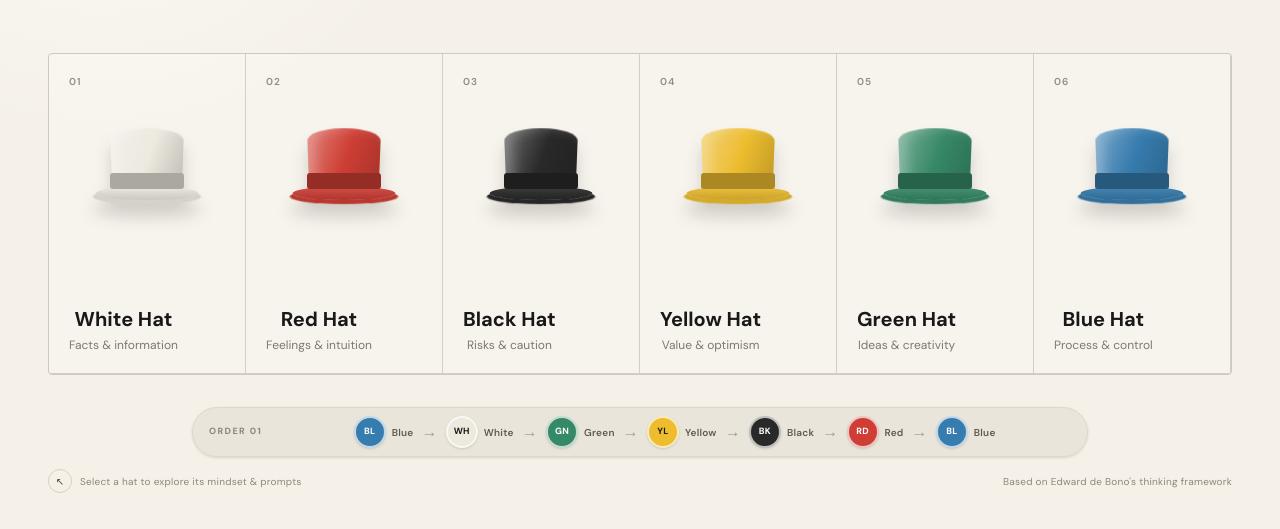
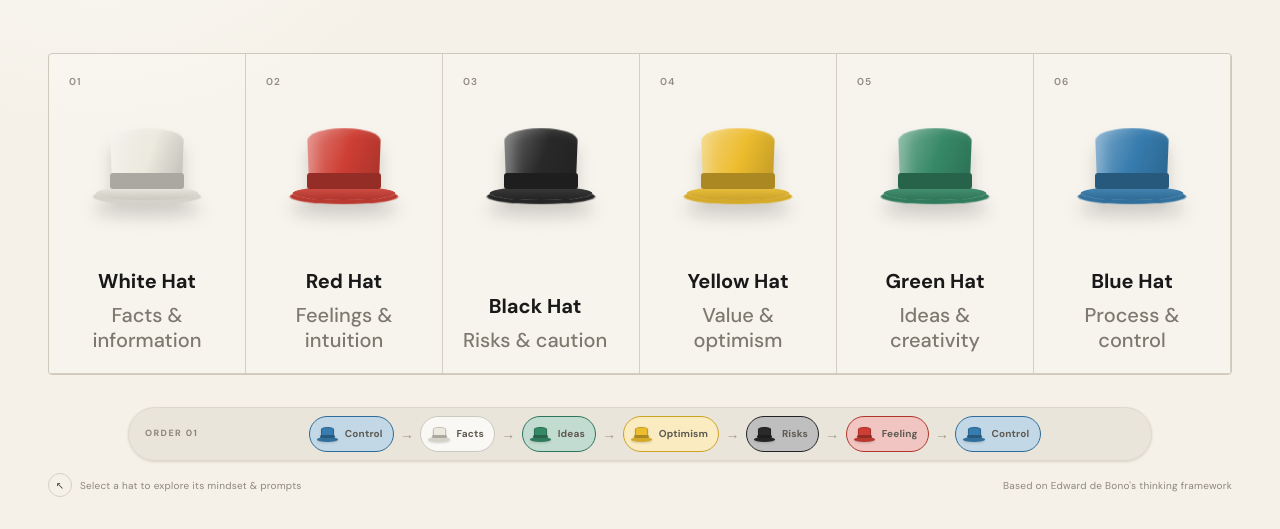
Before and after one commit to pomodorozhong/hatsup, a website: page exp1/index.html in a window 1280 px wide. Shown: the part 278-807 px from the top of the page. Drawn offline with nearby package versions, Linux system fonts and the light colour scheme; files that its build step writes are made by us from their sources; a web font is replaced by a local one.

Commit message:
feat(ui): add synced bottom bar hat controls

```diff
--- a/exp1/index.html
+++ b/exp1/index.html
@@ -33,56 +33,56 @@
         <p class="mx-auto mt-4 text-sm text-[#716d65] sm:mt-5 sm:text-base">Six modes. One clearer conversation. Pick a hat to shift your perspective.</p>
       </section>
 
-      <section class="grid grid-cols-2 overflow-hidden rounded border border-[#cec8bd] bg-white/20 md:grid-cols-3 xl:grid-cols-6 short-landscape:min-h-0 short-landscape:flex-1 short-landscape:grid-cols-6 short-landscape:[&_.hat-art]:my-1 short-landscape:[&_.hat-art]:h-16 short-landscape:[&_.hat-art]:w-16 short-landscape:[&_.hat-card]:min-h-0 short-landscape:[&_.hat-card]:p-2.5 short-landscape:[&_.hat-card_.arrow]:hidden short-landscape:[&_.hat-card_strong]:text-sm short-landscape:[&_.hat-card_.tagline]:text-[9px]" aria-label="The six thinking hats">
+      <section class="grid grid-cols-2 overflow-hidden rounded border border-[#cec8bd] bg-white/20 md:grid-cols-3 xl:grid-cols-6 short-landscape:min-h-0 short-landscape:flex-1 short-landscape:grid-cols-6 short-landscape:[&_.hat-art]:my-1 short-landscape:[&_.hat-art]:h-16 short-landscape:[&_.hat-art]:w-16 short-landscape:[&_.hat-card]:min-h-0 short-landscape:[&_.hat-card]:p-2.5 short-landscape:[&_.hat-card_.arrow]:hidden short-landscape:[&_.hat-card_strong]:text-sm short-landscape:[&_.hat-card_.tagline]:text-sm" aria-label="The six thinking hats">
         <button class="hat-card white group relative flex min-h-56 flex-col overflow-hidden border-b border-r border-[#d4cec3] p-4 text-left transition-colors before:absolute before:inset-0 before:bg-[var(--hat)] before:opacity-0 before:transition-opacity hover:text-[var(--hat-text)] hover:before:opacity-100 focus-visible:z-10 focus-visible:text-[var(--hat-text)] focus-visible:outline-2 focus-visible:outline-offset-[-2px] focus-visible:before:opacity-100 sm:min-h-64 sm:p-5 lg:min-h-72 xl:min-h-80" type="button" data-open="white">
           <span class="relative z-10 text-[10px] font-semibold tracking-widest text-[#918b80] group-hover:text-current">01</span>
           <span class="hat-art relative z-10 mx-auto my-5 block h-[105px] w-[clamp(82px,8vw,126px)] transition-transform duration-300 group-hover:-translate-y-1.5 group-hover:-rotate-2" aria-hidden="true"><span class="hat-crown"></span><span class="hat-band"></span><span class="hat-brim"></span></span>
-          <span class="relative z-10 mt-auto flex flex-col gap-1 text-center"><strong class="text-xl font-bold">White Hat</strong><span class="tagline text-xs text-[#7e786e] group-hover:text-current group-hover:opacity-70">Facts &amp; information</span></span>
+          <span class="relative z-10 mt-auto flex flex-col gap-2 text-center"><strong class="text-xl font-bold">White Hat</strong><span class="tagline text-xl font-medium leading-tight text-[#7e786e] group-hover:text-current group-hover:opacity-70">Facts &amp; information</span></span>
           <span class="arrow absolute bottom-4 right-4 z-10 translate-x-[-5px] translate-y-[5px] opacity-0 transition-all group-hover:translate-0 group-hover:opacity-100" aria-hidden="true">↗</span>
         </button>
         <button class="hat-card red group relative flex min-h-56 flex-col overflow-hidden border-b border-r border-[#d4cec3] p-4 text-left transition-colors before:absolute before:inset-0 before:bg-[var(--hat)] before:opacity-0 before:transition-opacity hover:text-[var(--hat-text)] hover:before:opacity-100 focus-visible:z-10 focus-visible:text-[var(--hat-text)] focus-visible:outline-2 focus-visible:outline-offset-[-2px] focus-visible:before:opacity-100 sm:min-h-64 sm:p-5 lg:min-h-72 xl:min-h-80" type="button" data-open="red">
           <span class="relative z-10 text-[10px] font-semibold tracking-widest text-[#918b80] group-hover:text-current">02</span>
           <span class="hat-art relative z-10 mx-auto my-5 block h-[105px] w-[clamp(82px,8vw,126px)] transition-transform duration-300 group-hover:-translate-y-1.5 group-hover:-rotate-2" aria-hidden="true"><span class="hat-crown"></span><span class="hat-band"></span><span class="hat-brim"></span></span>
-          <span class="relative z-10 mt-auto flex flex-col gap-1 text-center"><strong class="text-xl font-bold">Red Hat</strong><span class="tagline text-xs text-[#7e786e] group-hover:text-current group-hover:opacity-70">Feelings &amp; intuition</span></span>
+          <span class="relative z-10 mt-auto flex flex-col gap-2 text-center"><strong class="text-xl font-bold">Red Hat</strong><span class="tagline text-xl font-medium leading-tight text-[#7e786e] group-hover:text-current group-hover:opacity-70">Feelings &amp; intuition</span></span>
           <span class="arrow absolute bottom-4 right-4 z-10 translate-x-[-5px] translate-y-[5px] opacity-0 transition-all group-hover:translate-0 group-hover:opacity-100" aria-hidden="true">↗</span>
         </button>
         <button class="hat-card black group relative flex min-h-56 flex-col overflow-hidden border-b border-r border-[#d4cec3] p-4 text-left transition-colors before:absolute before:inset-0 before:bg-[var(--hat)] before:opacity-0 before:transition-opacity hover:text-[var(--hat-text)] hover:before:opacity-100 focus-visible:z-10 focus-visible:text-[var(--hat-text)] focus-visible:outline-2 focus-visible:outline-offset-[-2px] focus-visible:before:opacity-100 sm:min-h-64 sm:p-5 lg:min-h-72 xl:min-h-80" type="button" data-open="black">
           <span class="relative z-10 text-[10px] font-semibold tracking-widest text-[#918b80] group-hover:text-current">03</span>
           <span class="hat-art relative z-10 mx-auto my-5 block h-[105px] w-[clamp(82px,8vw,126px)] transition-transform duration-300 group-hover:-translate-y-1.5 group-hover:-rotate-2" aria-hidden="true"><span class="hat-crown"></span><span class="hat-band"></span><span class="hat-brim"></span></span>
-          <span class="relative z-10 mt-auto flex flex-col gap-1 text-center"><strong class="text-xl font-bold">Black Hat</strong><span class="tagline text-xs text-[#7e786e] group-hover:text-current group-hover:opacity-70">Risks &amp; caution</span></span>
+          <span class="relative z-10 mt-auto flex flex-col gap-2 text-center"><strong class="text-xl font-bold">Black Hat</strong><span class="tagline text-xl font-medium leading-tight text-[#7e786e] group-hover:text-current group-hover:opacity-70">Risks &amp; caution</span></span>
           <span class="arrow absolute bottom-4 right-4 z-10 translate-x-[-5px] translate-y-[5px] opacity-0 transition-all group-hover:translate-0 group-hover:opacity-100" aria-hidden="true">↗</span>
         </button>
         <button class="hat-card yellow group relative flex min-h-56 flex-col overflow-hidden border-b border-r border-[#d4cec3] p-4 text-left transition-colors before:absolute before:inset-0 before:bg-[var(--hat)] before:opacity-0 before:transition-opacity hover:text-[var(--hat-text)] hover:before:opacity-100 focus-visible:z-10 focus-visible:text-[var(--hat-text)] focus-visible:outline-2 focus-visible:outline-offset-[-2px] focus-visible:before:opacity-100 sm:min-h-64 sm:p-5 lg:min-h-72 xl:min-h-80" type="button" data-open="yellow">
           <span class="relative z-10 text-[10px] font-semibold tracking-widest text-[#918b80] group-hover:text-current">04</span>
           <span class="hat-art relative z-10 mx-auto my-5 block h-[105px] w-[clamp(82px,8vw,126px)] transition-transform duration-300 group-hover:-translate-y-1.5 group-hover:-rotate-2" aria-hidden="true"><span class="hat-crown"></span><span class="hat-band"></span><span class="hat-brim"></span></span>
-          <span class="relative z-10 mt-auto flex flex-col gap-1 text-center"><strong class="text-xl font-bold">Yellow Hat</strong><span class="tagline text-xs text-[#7e786e] group-hover:text-current group-hover:opacity-70">Value &amp; optimism</span></span>
+          <span class="relative z-10 mt-auto flex flex-col gap-2 text-center"><strong class="text-xl font-bold">Yellow Hat</strong><span class="tagline text-xl font-medium leading-tight text-[#7e786e] group-hover:text-current group-hover:opacity-70">Value &amp; optimism</span></span>
           <span class="arrow absolute bottom-4 right-4 z-10 translate-x-[-5px] translate-y-[5px] opacity-0 transition-all group-hover:translate-0 group-hover:opacity-100" aria-hidden="true">↗</span>
         </button>
         <button class="hat-card green group relative flex min-h-56 flex-col overflow-hidden border-b border-r border-[#d4cec3] p-4 text-left transition-colors before:absolute before:inset-0 before:bg-[var(--hat)] before:opacity-0 before:transition-opacity hover:text-[var(--hat-text)] hover:before:opacity-100 focus-visible:z-10 focus-visible:text-[var(--hat-text)] focus-visible:outline-2 focus-visible:outline-offset-[-2px] focus-visible:before:opacity-100 sm:min-h-64 sm:p-5 lg:min-h-72 xl:min-h-80" type="button" data-open="green">
           <span class="relative z-10 text-[10px] font-semibold tracking-widest text-[#918b80] group-hover:text-current">05</span>
           <span class="hat-art relative z-10 mx-auto my-5 block h-[105px] w-[clamp(82px,8vw,126px)] transition-transform duration-300 group-hover:-translate-y-1.5 group-hover:-rotate-2" aria-hidden="true"><span class="hat-crown"></span><span class="hat-band"></span><span class="hat-brim"></span></span>
-          <span class="relative z-10 mt-auto flex flex-col gap-1 text-center"><strong class="text-xl font-bold">Green Hat</strong><span class="tagline text-xs text-[#7e786e] group-hover:text-current group-hover:opacity-70">Ideas &amp; creativity</span></span>
+          <span class="relative z-10 mt-auto flex flex-col gap-2 text-center"><strong class="text-xl font-bold">Green Hat</strong><span class="tagline text-xl font-medium leading-tight text-[#7e786e] group-hover:text-current group-hover:opacity-70">Ideas &amp; creativity</span></span>
           <span class="arrow absolute bottom-4 right-4 z-10 translate-x-[-5px] translate-y-[5px] opacity-0 transition-all group-hover:translate-0 group-hover:opacity-100" aria-hidden="true">↗</span>
         </button>
         <button class="hat-card blue group relative flex min-h-56 flex-col overflow-hidden border-b border-r border-[#d4cec3] p-4 text-left transition-colors before:absolute before:inset-0 before:bg-[var(--hat)] before:opacity-0 before:transition-opacity hover:text-[var(--hat-text)] hover:before:opacity-100 focus-visible:z-10 focus-visible:text-[var(--hat-text)] focus-visible:outline-2 focus-visible:outline-offset-[-2px] focus-visible:before:opacity-100 sm:min-h-64 sm:p-5 lg:min-h-72 xl:min-h-80" type="button" data-open="blue">
           <span class="relative z-10 text-[10px] font-semibold tracking-widest text-[#918b80] group-hover:text-current">06</span>
           <span class="hat-art relative z-10 mx-auto my-5 block h-[105px] w-[clamp(82px,8vw,126px)] transition-transform duration-300 group-hover:-translate-y-1.5 group-hover:-rotate-2" aria-hidden="true"><span class="hat-crown"></span><span class="hat-band"></span><span class="hat-brim"></span></span>
-          <span class="relative z-10 mt-auto flex flex-col gap-1 text-center"><strong class="text-xl font-bold">Blue Hat</strong><span class="tagline text-xs text-[#7e786e] group-hover:text-current group-hover:opacity-70">Process &amp; control</span></span>
+          <span class="relative z-10 mt-auto flex flex-col gap-2 text-center"><strong class="text-xl font-bold">Blue Hat</strong><span class="tagline text-xl font-medium leading-tight text-[#7e786e] group-hover:text-current group-hover:opacity-70">Process &amp; control</span></span>
           <span class="arrow absolute bottom-4 right-4 z-10 translate-x-[-5px] translate-y-[5px] opacity-0 transition-all group-hover:translate-0 group-hover:opacity-100" aria-hidden="true">↗</span>
         </button>
       </section>
 
       <footer class="py-6 text-[10px] tracking-wide text-[#8d877c] sm:py-8 short-landscape:shrink-0 short-landscape:py-1.5">
-        <div class="mx-auto flex max-w-4xl items-center gap-4 overflow-x-auto rounded-full border border-[#ded8cc] bg-[#e8e3d8]/80 px-4 py-2 shadow-sm short-landscape:gap-2 short-landscape:px-3 short-landscape:py-1 short-landscape:[&_[role=listitem]>span:first-child]:size-6 short-landscape:[&_[role=listitem]>span:last-child]:hidden" aria-label="Premade hat order 1">
+        <div class="mx-auto flex max-w-5xl items-center gap-4 overflow-x-auto rounded-full border border-[#ded8cc] bg-[#e8e3d8]/80 px-4 py-2 shadow-sm short-landscape:gap-2 short-landscape:px-3 short-landscape:py-1" aria-label="Premade hat order 1">
           <span class="shrink-0 text-[9px] font-bold tracking-[0.16em] text-[#8b8579] short-landscape:hidden">ORDER 01</span>
-          <div class="flex min-w-max flex-1 items-center justify-center gap-2 short-landscape:gap-1.5" role="list" aria-label="Blue Hat, White Hat, Green Hat, Yellow Hat, Black Hat, Red Hat, Blue Hat">
-            <span class="blue flex items-center gap-1.5" role="listitem" aria-label="Blue Hat"><span class="grid size-8 place-items-center rounded-full border-2 border-white/70 bg-[var(--hat)] text-[9px] font-bold text-[var(--hat-text)] shadow-sm" aria-hidden="true">BL</span><span class="hidden font-semibold text-[#5f5a52] md:inline">Blue</span></span><span class="text-base text-[#a19a8e]" aria-hidden="true">→</span>
-            <span class="white flex items-center gap-1.5" role="listitem" aria-label="White Hat"><span class="grid size-8 place-items-center rounded-full border-2 border-white/70 bg-[var(--hat)] text-[9px] font-bold text-[var(--hat-text)] shadow-sm" aria-hidden="true">WH</span><span class="hidden font-semibold text-[#5f5a52] md:inline">White</span></span><span class="text-base text-[#a19a8e]" aria-hidden="true">→</span>
-            <span class="green flex items-center gap-1.5" role="listitem" aria-label="Green Hat"><span class="grid size-8 place-items-center rounded-full border-2 border-white/70 bg-[var(--hat)] text-[9px] font-bold text-[var(--hat-text)] shadow-sm" aria-hidden="true">GN</span><span class="hidden font-semibold text-[#5f5a52] md:inline">Green</span></span><span class="text-base text-[#a19a8e]" aria-hidden="true">→</span>
-            <span class="yellow flex items-center gap-1.5" role="listitem" aria-label="Yellow Hat"><span class="grid size-8 place-items-center rounded-full border-2 border-white/70 bg-[var(--hat)] text-[9px] font-bold text-[var(--hat-text)] shadow-sm" aria-hidden="true">YL</span><span class="hidden font-semibold text-[#5f5a52] md:inline">Yellow</span></span><span class="text-base text-[#a19a8e]" aria-hidden="true">→</span>
-            <span class="black flex items-center gap-1.5" role="listitem" aria-label="Black Hat"><span class="grid size-8 place-items-center rounded-full border-2 border-white/70 bg-[var(--hat)] text-[9px] font-bold text-[var(--hat-text)] shadow-sm" aria-hidden="true">BK</span><span class="hidden font-semibold text-[#5f5a52] md:inline">Black</span></span><span class="text-base text-[#a19a8e]" aria-hidden="true">→</span>
-            <span class="red flex items-center gap-1.5" role="listitem" aria-label="Red Hat"><span class="grid size-8 place-items-center rounded-full border-2 border-white/70 bg-[var(--hat)] text-[9px] font-bold text-[var(--hat-text)] shadow-sm" aria-hidden="true">RD</span><span class="hidden font-semibold text-[#5f5a52] md:inline">Red</span></span><span class="text-base text-[#a19a8e]" aria-hidden="true">→</span>
-            <span class="blue flex items-center gap-1.5" role="listitem" aria-label="Blue Hat"><span class="grid size-8 place-items-center rounded-full border-2 border-white/70 bg-[var(--hat)] text-[9px] font-bold text-[var(--hat-text)] shadow-sm" aria-hidden="true">BL</span><span class="hidden font-semibold text-[#5f5a52] md:inline">Blue</span></span>
+          <div class="flex min-w-max flex-1 items-center justify-center gap-1.5 short-landscape:gap-1" role="group" aria-label="Blue Hat, White Hat, Green Hat, Yellow Hat, Black Hat, Red Hat, Blue Hat">
+            <button class="hat-chip blue" type="button" data-activate="blue" aria-pressed="false" aria-label="Activate Blue Hat: Control"><span class="hat-chip-icon" aria-hidden="true"><span></span></span><span>Control</span></button><span class="hat-order-arrow" aria-hidden="true">→</span>
+            <button class="hat-chip white" type="button" data-activate="white" aria-pressed="false" aria-label="Activate White Hat: Facts"><span class="hat-chip-icon" aria-hidden="true"><span></span></span><span>Facts</span></button><span class="hat-order-arrow" aria-hidden="true">→</span>
+            <button class="hat-chip green" type="button" data-activate="green" aria-pressed="false" aria-label="Activate Green Hat: Ideas"><span class="hat-chip-icon" aria-hidden="true"><span></span></span><span>Ideas</span></button><span class="hat-order-arrow" aria-hidden="true">→</span>
+            <button class="hat-chip yellow" type="button" data-activate="yellow" aria-pressed="false" aria-label="Activate Yellow Hat: Optimism"><span class="hat-chip-icon" aria-hidden="true"><span></span></span><span>Optimism</span></button><span class="hat-order-arrow" aria-hidden="true">→</span>
+            <button class="hat-chip black" type="button" data-activate="black" aria-pressed="false" aria-label="Activate Black Hat: Risks"><span class="hat-chip-icon" aria-hidden="true"><span></span></span><span>Risks</span></button><span class="hat-order-arrow" aria-hidden="true">→</span>
+            <button class="hat-chip red" type="button" data-activate="red" aria-pressed="false" aria-label="Activate Red Hat: Feeling"><span class="hat-chip-icon" aria-hidden="true"><span></span></span><span>Feeling</span></button><span class="hat-order-arrow" aria-hidden="true">→</span>
+            <button class="hat-chip blue" type="button" data-activate="blue" aria-pressed="false" aria-label="Activate Blue Hat: Control"><span class="hat-chip-icon" aria-hidden="true"><span></span></span><span>Control</span></button>
           </div>
         </div>
         <div class="mt-3 hidden items-center justify-between sm:flex short-landscape:!hidden">
--- a/exp1/styles.css
+++ b/exp1/styles.css
@@ -34,6 +34,127 @@
 }
 
 .hat-dialog .hat-art { --hat-color: var(--dialog-color); }
+
+.hat-card.is-active {
+  color: var(--hat-text);
+}
+
+.hat-card.is-active::before {
+  opacity: 1;
+  background: color-mix(in srgb, var(--hat), black 10%);
+}
+
+.hat-card.is-active > span:first-child,
+.hat-card.is-active .tagline {
+  color: currentColor;
+}
+
+.hat-card.is-active .tagline {
+  opacity: 0.72;
+}
+
+.hat-card.is-active .hat-art {
+  --hat-color: color-mix(in srgb, var(--hat), white 34%);
+  filter: drop-shadow(0 14px 9px rgb(22 22 22 / 30%));
+  transform: translateY(-0.375rem) rotate(-2deg);
+}
+
+.hat-card.is-active .arrow {
+  opacity: 1;
+  transform: translate(0);
+}
+
+.hat-chip {
+  display: inline-flex;
+  min-height: 2.25rem;
+  align-items: center;
+  gap: 0.4rem;
+  flex-shrink: 0;
+  border: 1px solid color-mix(in srgb, var(--hat), black 14%);
+  border-radius: 9999px;
+  background: color-mix(in srgb, var(--hat), white 70%);
+  padding: 0.3rem 0.65rem 0.3rem 0.45rem;
+  color: #5f5a52;
+  font-size: 0.625rem;
+  font-weight: 700;
+  letter-spacing: 0.015em;
+  line-height: 1;
+  transition: color 160ms ease, background-color 160ms ease, border-color 160ms ease, box-shadow 160ms ease, transform 160ms ease;
+}
+
+.hat-chip:hover {
+  border-color: color-mix(in srgb, var(--hat), black 26%);
+  background: color-mix(in srgb, var(--hat), white 54%);
+  transform: translateY(-1px);
+}
+
+.hat-chip:focus-visible {
+  outline: 2px solid var(--hat);
+  outline-offset: -3px;
+}
+
+.hat-chip.is-active {
+  border-color: color-mix(in srgb, var(--hat), black 16%);
+  background: var(--hat);
+  color: var(--hat-text);
+  box-shadow: inset 0 0 0 2px color-mix(in srgb, var(--hat-text), transparent 65%), 0 2px 5px rgb(22 22 22 / 20%);
+  transform: translateY(-1px);
+}
+
+.hat-chip-icon {
+  position: relative;
+  display: inline-block;
+  width: 1.35rem;
+  height: 1rem;
+  flex-shrink: 0;
+  filter: drop-shadow(0 1px 1px rgb(22 22 22 / 18%));
+}
+
+.hat-chip-icon > span {
+  position: absolute;
+  width: 62%;
+  height: 58%;
+  left: 19%;
+  top: 8%;
+  border-radius: 45% 45% 15% 15% / 25% 25% 12% 12%;
+  background: var(--hat);
+  border: 1px solid color-mix(in srgb, var(--hat), black 18%);
+}
+
+.hat-chip-icon::before {
+  content: "";
+  position: absolute;
+  z-index: 1;
+  width: 68%;
+  height: 18%;
+  left: 16%;
+  top: 56%;
+  border-radius: 2px;
+  background: color-mix(in srgb, var(--hat), black 28%);
+}
+
+.hat-chip-icon::after {
+  content: "";
+  position: absolute;
+  width: 100%;
+  height: 28%;
+  left: 0;
+  bottom: 2%;
+  border-radius: 50%;
+  background: color-mix(in srgb, var(--hat), black 10%);
+}
+
+.hat-chip.is-active .hat-chip-icon > span,
+.hat-chip.is-active .hat-chip-icon::before,
+.hat-chip.is-active .hat-chip-icon::after {
+  border-color: rgb(255 255 255 / 52%);
+  box-shadow: 0 0 0 1px rgb(255 255 255 / 20%);
+}
+
+.hat-order-arrow {
+  color: #a19a8e;
+  font-size: 0.875rem;
+}
 
 .hat-crown {
   position: absolute;
@@ -88,3 +209,14 @@
     animation: none !important;
   }
 }
+
+@media (orientation: landscape) and (max-height: 500px) {
+  .hat-chip {
+    min-height: 1.75rem;
+    padding-block: 0.2rem;
+  }
+
+  .hat-order-arrow {
+    font-size: 0.75rem;
+  }
+}
```
Also changed, not shown: exp1/app.js (+21 -0 lines).
